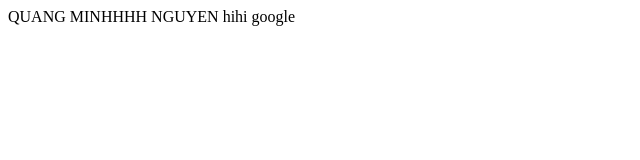
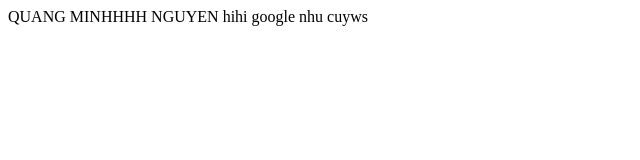
Before and after one commit to nmquang21/CI-CD_Pipeline, a plain HTML site: page index.html in a window 1280 px wide. Shown: the full height of the page, 0-640 px from the left. Drawn offline with Linux system fonts and the light colour scheme.

Commit message:
Update index.html

```diff
--- a/index.html
+++ b/index.html
@@ -7,6 +7,6 @@
     <title>Document</title>
 </head>
 <body>
-    <div>QUANG MINHHHH NGUYEN hihi google</div>
+    <div>QUANG MINHHHH NGUYEN hihi google nhu cuyws</div>
 </body>
 </html>
```
